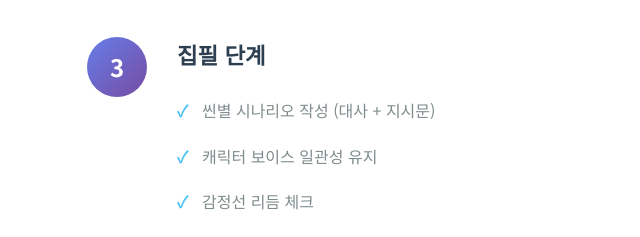
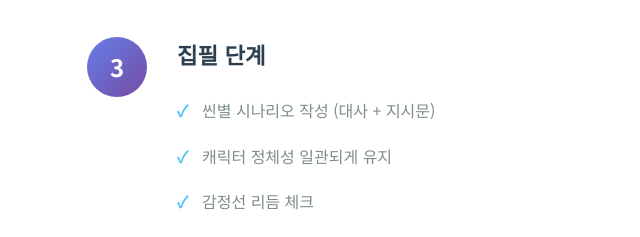
Before and after one commit to yjjune01/portfolio-website, a plain HTML site: page index.html in a window 1280 px wide. Shown: the part 9463-9700 px from the top of the page, 153-793 px from the left. Drawn offline with Linux system fonts and the light colour scheme.

Commit message:
Update index.html

```diff
--- a/index.html
+++ b/index.html
@@ -678,7 +678,7 @@
               <h3>집필 단계</h3>
               <ul>
                 <li>씬별 시나리오 작성 (대사 + 지시문)</li>
-                <li>캐릭터 보이스 일관성 유지</li>
+                <li>캐릭터 정체성 일관되게 유지</li>
                 <li>감정선 리듬 체크</li>
               </ul>
             </div>
```
